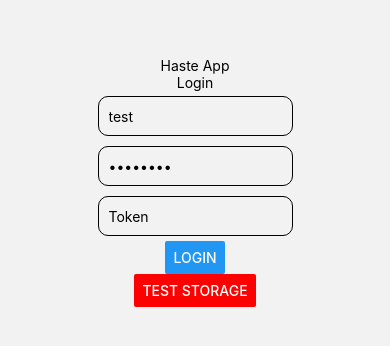
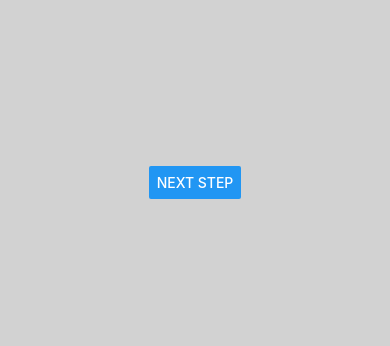
Before and after one commit to el-tumero/haste-app-mobile, a React Native app: screen /Register in a window 390 px wide. Shown: the part 240-586 px from the top of the page. Built offline with nearby package versions, Linux system fonts and the light colour scheme.

Commit message:
register

```diff
--- a/App.js
+++ b/App.js
@@ -6,15 +6,9 @@ import { useState } from 'react'
 import Login, {LoginContext} from './routes/Login';
 import AsyncStorage from '@react-native-async-storage/async-storage'
 import Home, {HomeContext} from './routes/Home';
-
-
-
-
+import Register, {RegisterContext} from './components/Register';
 
 const Stack = createNativeStackNavigator()
-
-
-
 
 function App() {
 
@@ -26,7 +20,6 @@ function App() {
     if(value !== null) setLogged(true)
   })
   .catch(err => console.log(err))
-
 
 
   if(isLogged){
@@ -42,14 +35,37 @@ function App() {
   }
 
   return (
-    <LoginContext.Provider value={setLogged}>
+    <RegisterContext.Provider value={setLogged}>
       <NavigationContainer>
         <Stack.Navigator>
-          <Stack.Screen name="Login" component={Login} options={{headerShown: false}} />
+          <Stack.Screen name="Register" component={Register} options={{headerShown: false}} />
         </Stack.Navigator>
       </NavigationContainer>
-    </LoginContext.Provider>
+    </RegisterContext.Provider>
   )
+  // OLD
+
+  // if(isLogged){
+  //   return (
+  //     <HomeContext.Provider value={setLogged}>
+  //       <NavigationContainer>
+  //         <Stack.Navigator>
+  //           <Stack.Screen name="Home" component={Home} options={{headerShown: false}} />
+  //         </Stack.Navigator>
+  //       </NavigationContainer>
+  //     </HomeContext.Provider>
+  //   );
+  // }
+
+  // return (
+  //   <LoginContext.Provider value={setLogged}>
+  //     <NavigationContainer>
+  //       <Stack.Navigator>
+  //         <Stack.Screen name="Login" component={Login} options={{headerShown: false}} />
+  //       </Stack.Navigator>
+  //     </NavigationContainer>
+  //   </LoginContext.Provider>
+  // )
 
 }
 
--- /dev/null
+++ b/components/Card.js
@@ -0,0 +1,39 @@
+import { Text, Button, SafeAreaView, TextInput, StyleSheet, View } from "react-native"
+
+export default function Card({ title, content }){
+
+    return(
+                <View style={styles.card}>
+                    <Text
+                    style={styles.cardTitle}>
+                        {title}
+                    </Text>
+
+                    <View style={styles.content}>
+                        <Text>
+                        {content}
+                        </Text>
+                    </View>
+                </View>
+    )
+}
+
+const styles = StyleSheet.create({
+
+    card: {
+        width: "80%",
+        height: "70%",
+        backgroundColor: "rgb(235,235,235)",
+        padding: 30,
+    },
+
+    cardTitle: {
+        fontSize: 20,
+        backgroundColor: "rgb(180,180,180)",
+    },
+
+    content: {
+        fontSize: 14,
+    },
+
+})
```
